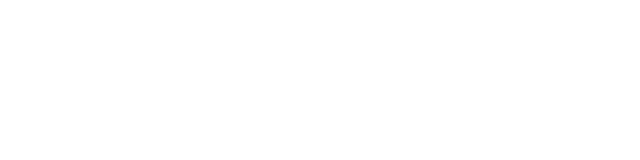
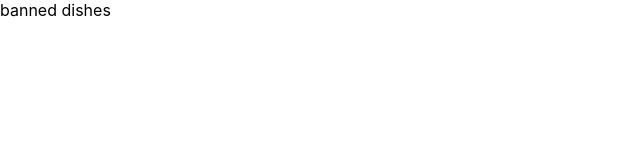
Before and after one commit to atrykp/what-s-for-dinner-react-app, a React (Create React App) app: page /bannedDishes in a window 1280 px wide. Shown: the top 160 px of the page, without its empty margins (0-640 px from the left). Built offline with nearby package versions, Linux system fonts and the light colour scheme.

Commit message:
add BannedDishes.js

```diff
--- a/src/pages/App.js
+++ b/src/pages/App.js
@@ -13,6 +13,7 @@ import {
 import UserProducts from "./UserProducts";
 import RemoveStorage from "./RemoveStorage";
 import checkBanStatus from "../components/checkBanStatus";
+import BannedDishes from "./BannedDishes";
 
 let mainArr = [
   {
@@ -195,6 +196,7 @@ function App() {
       <Switch>
         <Route path="/" exact>
           <RemoveStorage />
+          <NavLink to="/bannedDishes">Pokaż zbanowane</NavLink>
           <NavLink to="/addDish">Dodaj swój przepis</NavLink>
           <p>co masz w lodówce</p>
           {UserProductsSection}
@@ -212,6 +214,9 @@ function App() {
             setIsUserProductsActive={setIsUserProductsActive}
           />
         </Route>
+        <Route path="/bannedDishes">
+          <BannedDishes allDishes={allDishes} />
+        </Route>
         <Route path="/addDish">
           <AddDish updateAllDishes={updateAllDishes} />
         </Route>
--- /dev/null
+++ b/src/pages/BannedDishes.js
@@ -0,0 +1,7 @@
+import React from "react";
+
+const BannedDishes = () => {
+  return <div>banned dishes</div>;
+};
+
+export default BannedDishes;
```
Also changed, not shown: 1 other file (tests, documents, lock files or other folders).
